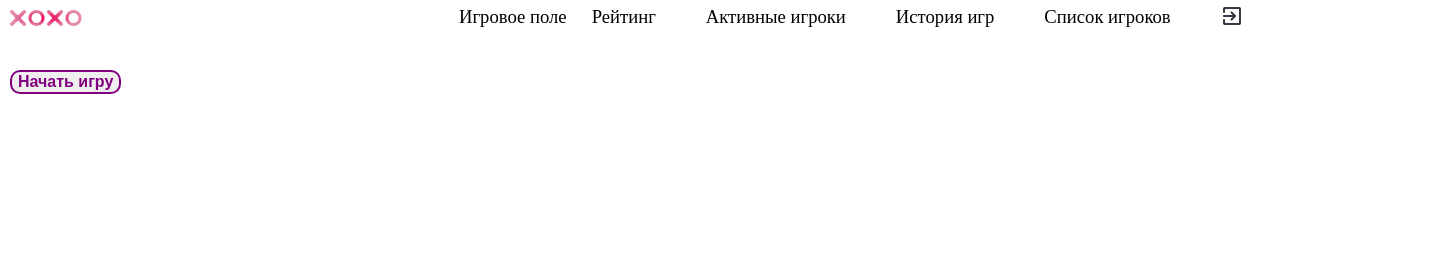
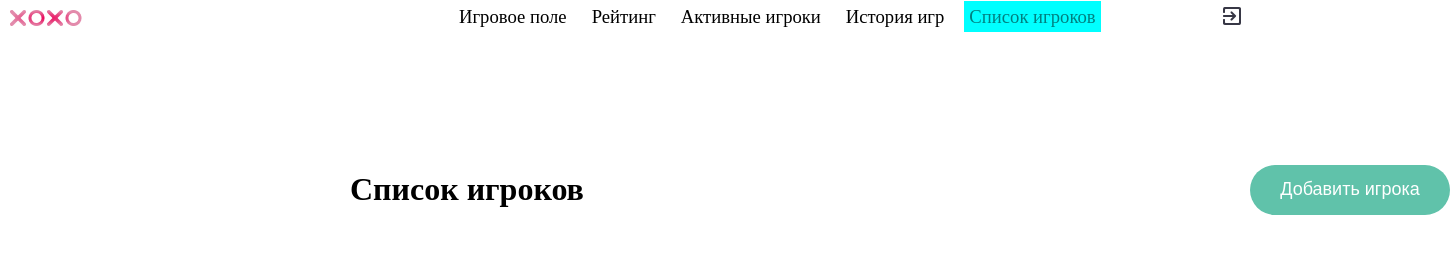
Before and after one commit to weed186/practica, a plain HTML site: page практика/list.html in a window 1280 px wide. Shown: the whole page, 1450 px wide, since content can reach past the window. Drawn offline with Linux system fonts and the light colour scheme.

Commit message:
practica

```diff
--- /dev/null
+++ b/практика/list.css
@@ -0,0 +1,82 @@
+@import url('https://fonts.googleapis.com/css2?family=Roboto+Serif:wght@100&family=Roboto:wght@100&display=swap');
+body {
+  margin: 5px;
+  padding: 5px;
+  box-sizing: border-box;
+}
+#list {
+  display: flex;
+  flex-direction: row;
+  align-items: flex-start;
+  padding: 4px 12px;
+  gap: 10px;
+  width: 130px;
+  height: 32px;
+}
+
+#list ul {
+  display: flex;
+  flex-direction: row;
+  justify-content: center;
+  padding: 3px;
+  margin: 3px;
+  gap: 15px;
+  position: absolute;
+  left:35%;
+  top:0%;
+  font-size: 14pt;
+}
+
+#list li {
+  list-style-type: none;
+}
+
+#list a {
+  color: black;
+  padding:5px;
+  text-decoration:none;
+}
+
+#list a:hover, #list a.color {
+  color: teal;
+  background-color: cyan;
+}
+
+.icon {
+  position: absolute;
+  left: 95%;
+  top:0%;
+}
+
+.journal {
+  display: flex;
+  flex-direction: row;
+  align-items:center;
+  justify-content: space-between;
+  position:absolute;
+  top:150px;
+  left:350px;
+}
+
+.addplayer {
+  display:flex;
+  flex-direction: row;
+  align-items:center;
+  justify-content:center;
+  width:200px;
+  height:50px;
+  border-radius:50px;
+  border:none;
+  position:absolute;
+  left:900px;
+  color:white;
+  background:#60C2AA;
+  font-size:18px;
+  cursor:pointer;
+}
+
+.about {
+  display:flex;
+  flex-direction: row;
+  justify-content: space-between;
+}
--- a/index.html
+++ b/практика/list.html
@@ -1,27 +1,38 @@
 <!DOCTYPE html>
-<html lang="en">
+<html lang="ru">
 <head>
   <meta charset="UTF-8">
   <meta http-equiv="X-UA-Compatible" content="IE=edge">
   <meta name="viewport" content="width=device-width, initial-scale=1.0">
-  <title>Игровое поле</title>
+  <title>История</title>
   <link rel="icon" href="critical-role.svg">
-  <link rel="stylesheet" href="style.css">
+  <link rel="stylesheet" href="list.css">
   <link rel="preconnect" href="https://fonts.googleapis.com">
   <link rel="preconnect" href="https://fonts.gstatic.com" crossorigin>
   <link href="https://fonts.googleapis.com/css2?family=Roboto+Serif:wght@100&display=swap" rel="stylesheet">
+  </head>
 <body>
   <a href="index.html"><img src="logo.png" class="logo"></a>
-  <div class="list">
+  <div id="list">
     <ul>
       <li><a href="pole.html">Игровое поле</li></a>
       <li><a href="reiting.html">Рейтинг</li></a>
-      <a href="active.html"><li>Активные игроки</a></li>
-      <a href="history.html"><li>История игр</a></li>
-      <a href=""><li>Список игроков</a></li>
+      <li><a href="active.html">Активные игроки</a></li>
+      <li><a href="history.html">История игр</a></li>
+      <li><a href="list.html" class="color">Список игроков</a></li>
     </ul>
-    <a href=""><img src="icon-button.png" class="icon"></a>
-  </div>
-<a href="pole.html"><input type="button" value="Начать игру" class="btn"></a>
-</body>
-</html>
+    <a href="index.html"><img src="icon-button.png" class="icon"></a>
+
+   <div class="journal"><h1>Список игроков</h1>
+   <button class="addplayer">Добавить игрока</button>
+   <div class="about">
+
+
+
+   </div>
+
+
+   </div>
+
+  </body>
+  </html>
--- a/style.css
+++ b/практика/style.css
@@ -47,7 +47,7 @@ body {
 
 .btn {
   display: inline-block;
-  color:#800080;
+  color:white;
   font-weight: 700;
   text-decoration: none;
   user-select: none;
@@ -55,4 +55,6 @@ body {
   border: 2px solid;
   border-radius: 10px;
   font-size: 12pt;
+  cursor: pointer;
+  background:#800080;
 }
```
Also changed, not shown: практика/active.html (renamed from active.html, +1 -1 lines), практика/history.html (renamed from history.html, +1 -1 lines), практика/index.html (added, +30 -0 lines), практика/pole.html (renamed from pole.html, +1 -1 lines), практика/reiting.html (renamed from reiting.html, +1 -1 lines), практика/style2.css (renamed from style2.css, +6 -3 lines), практика/active.css (renamed from active.css), практика/critical-role.svg (renamed from critical-role.svg), практика/cross.svg (renamed from cross.svg), практика/history.css (renamed from history.css), практика/icon-button.png (renamed from icon-button.png), практика/kubok.png (renamed from kubok.png), практика/logo.png (renamed from logo.png), практика/script.js (renamed from script.js), 3 more files.
